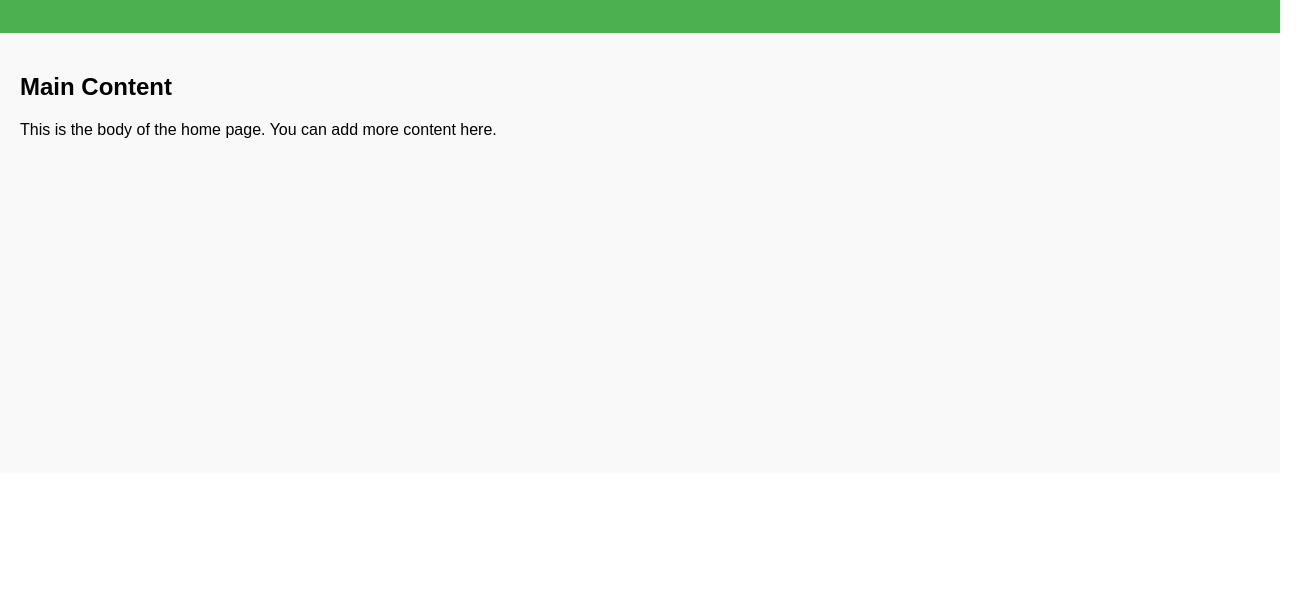
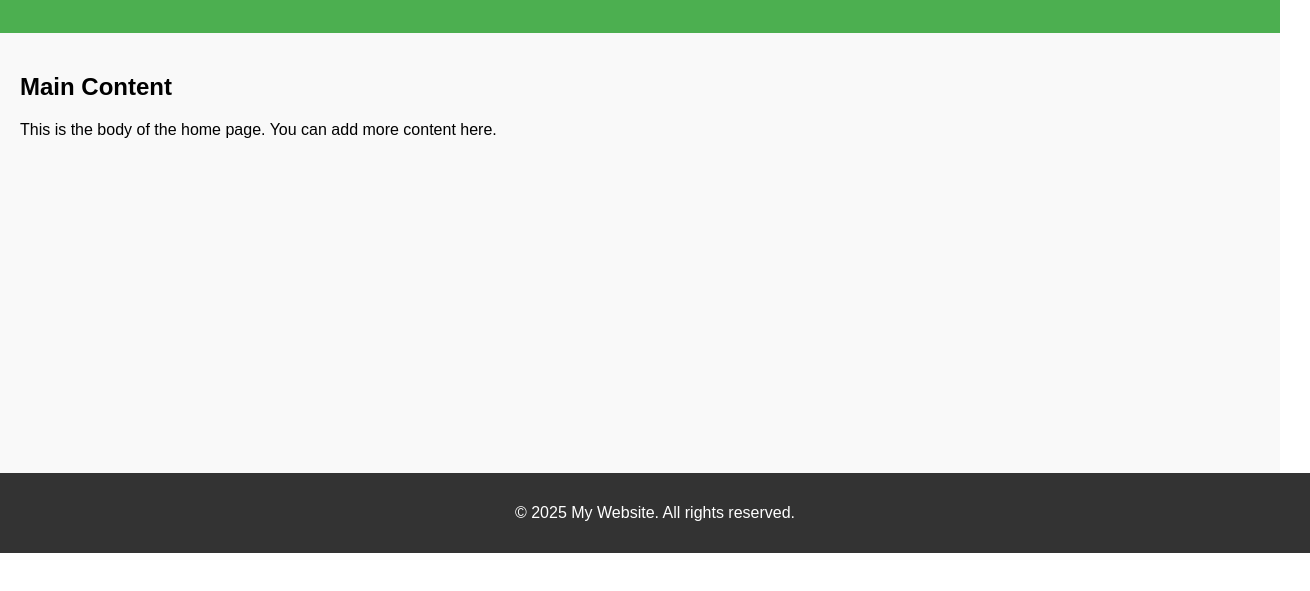
Before and after one commit to MohamedKhaledWorking/GIT-Task, a plain HTML site: page home.html in a window 1280 px wide. Shown: the part 121-712 px from the top of the page, 1310 px wide, since content can reach past the window. Drawn offline with Linux system fonts and the light colour scheme.

Commit message:
add footer for home page

```diff
--- a/home.html
+++ b/home.html
@@ -23,6 +23,16 @@
       min-height: 400px;
     }
 
+footer {
+      background-color: #333;
+      color: white;
+      text-align: center;
+      padding: 15px;
+      position: relative;
+      bottom: 0;
+      width: 100%;
+    }
+
     </style>
 </head>
 <body>
@@ -36,6 +46,9 @@
     <p>This is the body of the home page. You can add more content here.</p>
   </main>
 
+    <footer>
+    <p>&copy; 2025 My Website. All rights reserved.</p>
+  </footer>
 
 </body>
 </html>
```
